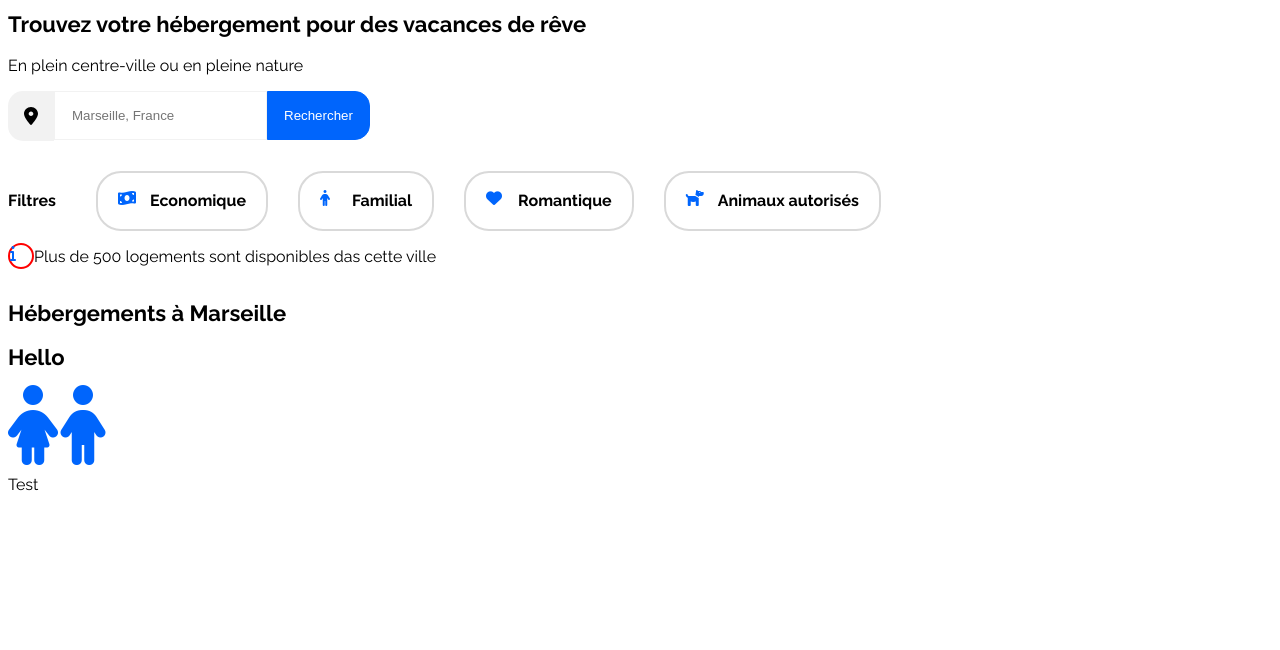
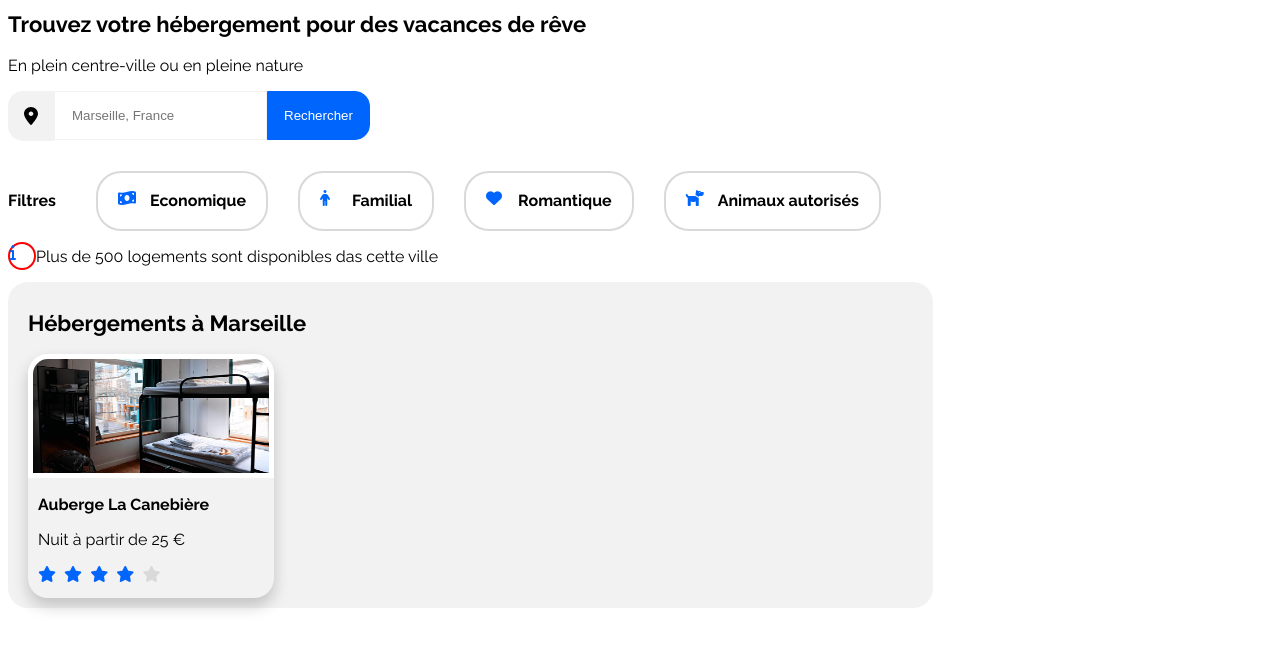
Before and after one commit to Aveamxela/Projet-trois-page-d-accueil-de-Booki, a plain HTML site: page index.html in a window 1280 px wide. Shown: the part 66-716 px from the top of the page. Drawn offline with Linux system fonts and the light colour scheme.

Commit message:
card hebergement

```diff
--- a/index.html
+++ b/index.html
@@ -16,8 +16,8 @@
         <nav>
         <img class="logo"src="Images+Booki/Images Booki/logo/Booki.png" alt="logo écrit Booki en bleu">
             <ul>
-                <li><a href="#hebergements"> Hébergements </a></li>
-                <li><a href="#activites"> Activités </a></li>
+                <li><a class="menu" href="#hebergements"> Hébergements </a></li>
+                <li><a class="menu" href="#activites"> Activités </a></li>
             </ul>
         </nav>
     </header>
@@ -60,23 +60,30 @@
             </article>
         </section>
         <article class="search-result">
-                <i class="fa-solid fa-info"></i>
-                <p>Plus de 500 logements sont disponibles das cette ville</p>
+            <i class="fa-solid fa-info"></i>
+            <p>Plus de 500 logements sont disponibles das cette ville</p>
         </article>
-        <section>
-            <h1>Hébergements à Marseille</h1>
-            <article>
-                <div>
-
-                </div>
+        <section class="hebergement">
+            <h1 id="hebergements">Hébergements à Marseille</h1>
+            <article class="card">
+                <a href="Images+Booki/Images Booki/hebergements/2_large/marcus-loke-WQJvWU_HZFo-unsplash.jpg">
+                 <img class="img-hebergement" src="Images+Booki/Images Booki/hebergements/3_medium/marcus-loke-WQJvWU_HZFo-unsplash.jpg" alt="lits superposés avec vue sur rue">
+                    <div class="container">
+                            <h2>Auberge La Canebière</h2>
+                            <p>Nuit à partir de 25 €</p>
+                            <div>
+                                <i class="fa-solid fa-star" data-active="true"></i>
+                                <i class="fa-solid fa-star" data-active="true"></i>
+                                <i class="fa-solid fa-star" data-active="true"></i>
+                                <i class="fa-solid fa-star" data-active="true"></i>
+                                <i class="fa-solid fa-star" data-active="false"></i>
+                            </div>
+                        </div>
+                    </a>
             </article>
         </section>
 
     </main>
-    <div>
-        <h1>Hello</h1>
-        <i class="fa-solid fa-children fa-5x"></i>
-        <p>Test</p>
-</div>
+
 </body>
 </html>
--- a/style.css
+++ b/style.css
@@ -36,12 +36,12 @@ li{
     list-style-type:none;
 }
 
-a{
+.menu{
     text-decoration: none;
     color:black;
     padding:20px
 }
-a:hover{
+.menu:hover{
     border-top: solid 2px var(--primary-color);
     color:var(--primary-color)
 }
@@ -117,16 +117,62 @@ i {
 }
 /*header_filters*/
 
+/*header_search_result*/
 .search-result{
     display:flex;
     align-items: center;
 }
 
 .fa-info{
-    max-width: 24px;
-    display:flex;
+    width: 24px;
+    height: 24px;
+    display: flex;
     align-items: center;
-    border: solid 2px red;
+    border: 2px solid red;
     border-radius:20px;
-    object-fit:contain;
 }
+/*header_search_result*/
+
+/*hebergement*/
+.hebergement{
+    display: flex;
+    flex-direction: column;
+    background-color: var(--grey);
+    border-radius:20px ;
+    padding: 10px 20px 10px 20px;
+    max-width: 70%;
+}
+
+.card {
+    display: flex;
+    flex-direction: column;
+    align-items:left ;
+    max-width:246px;
+    box-shadow:0 8px 16px 0 rgba(0,0,0,0.2);
+    border-radius: 20px;
+}
+
+.img-hebergement {
+    width: 100%;
+    max-height: 124px;
+    border: 5px solid #FFFFFF;
+    border-radius: 20px 20px 0px 0px;
+    box-sizing: border-box;
+}
+
+.container {
+    padding-left: 10px;
+    padding-bottom: 10px;
+}
+a{
+    text-decoration: none;
+    color:black;
+}
+
+i[data-active=true] {
+     color: #0065FC;
+}
+
+i[data-active=false] {
+     color: #d9d9d9;
+}
```
Also changed, not shown: note.txt.
